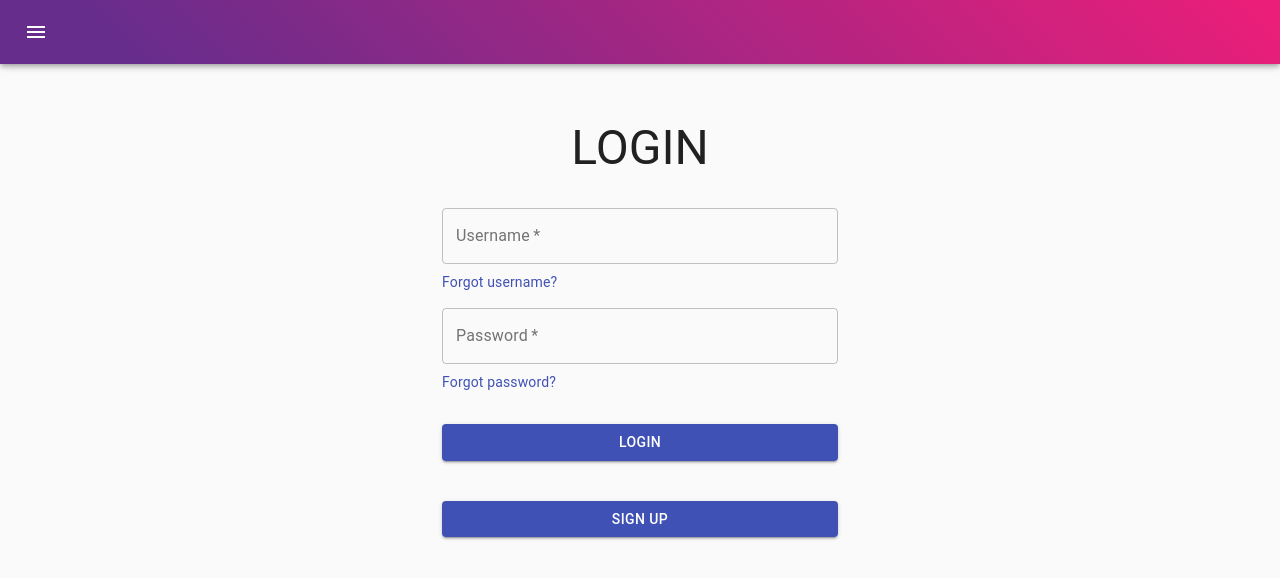
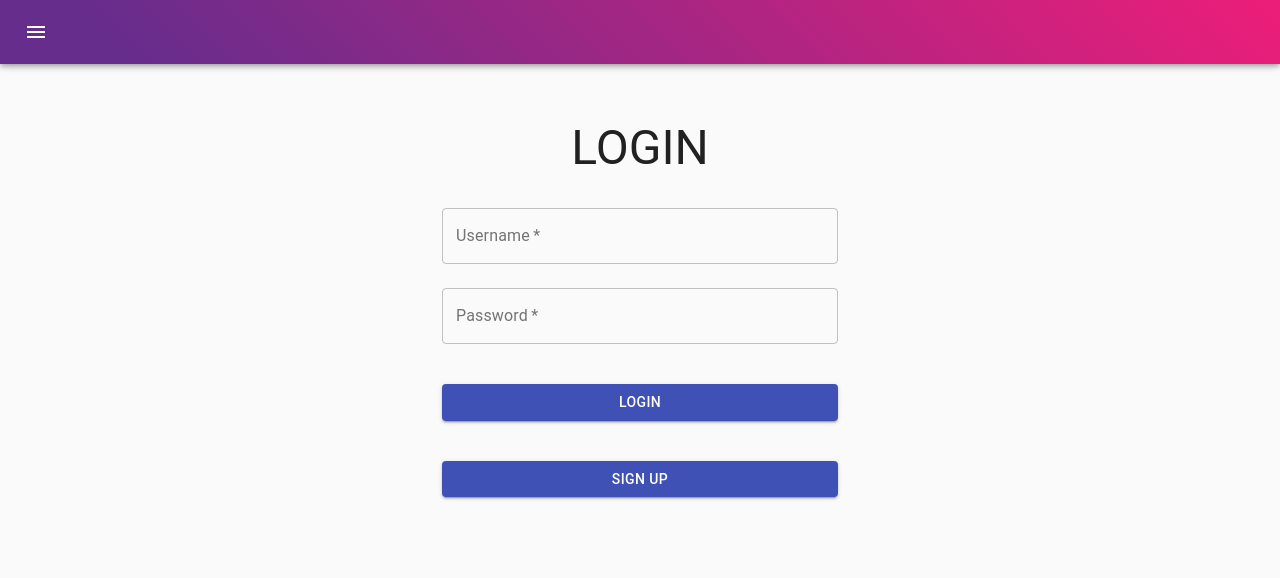
Before and after one commit to Agid-Kaharuba/2021_SES3A_TEAM1, a React (Create React App) app in the folder frontend/: page /login in a window 1280 px wide. Shown: the top 578 px of the page. Built offline with nearby package versions, Linux system fonts and the light colour scheme.

Commit message:
requires too much work for demo

```diff
--- a/frontend/src/pages/login/login.js
+++ b/frontend/src/pages/login/login.js
@@ -54,7 +54,8 @@ export default function LogIn() {
             required //must have input to submit the form
             fullWidth
           />
-          <Link href="#" variant="body2">Forgot username?</Link>
+          {/* TODO: implement forgot username */}
+          {/* <Link href="#" variant="body2">Forgot username?</Link> */}
 
           <TextField
             label="Password"
@@ -66,7 +67,8 @@ export default function LogIn() {
             required
             fullWidth
           />
-          <Link href="#" variant="body2">Forgot password?</Link>
+          {/* TODO: implement forgot password */}
+          {/* <Link href="#" variant="body2">Forgot password?</Link> */}
 
           <Button
             type="submit"
```
